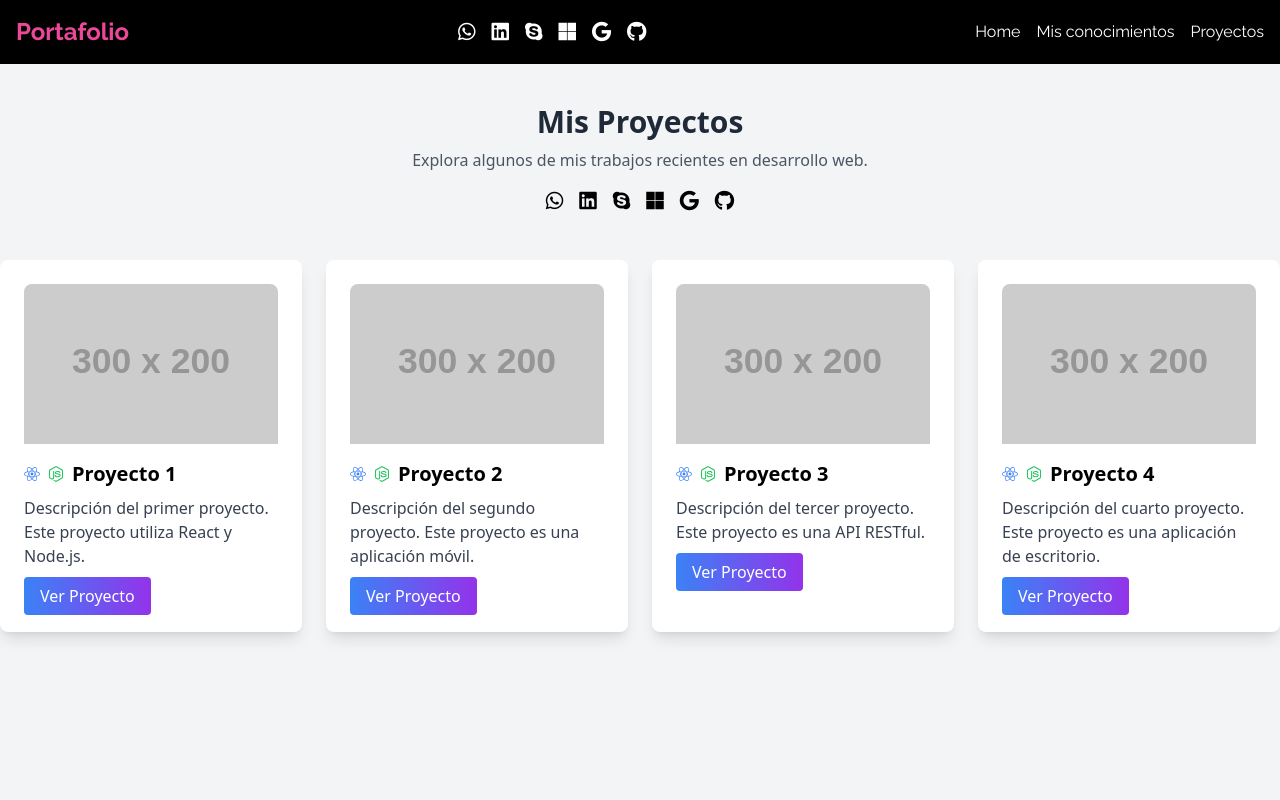
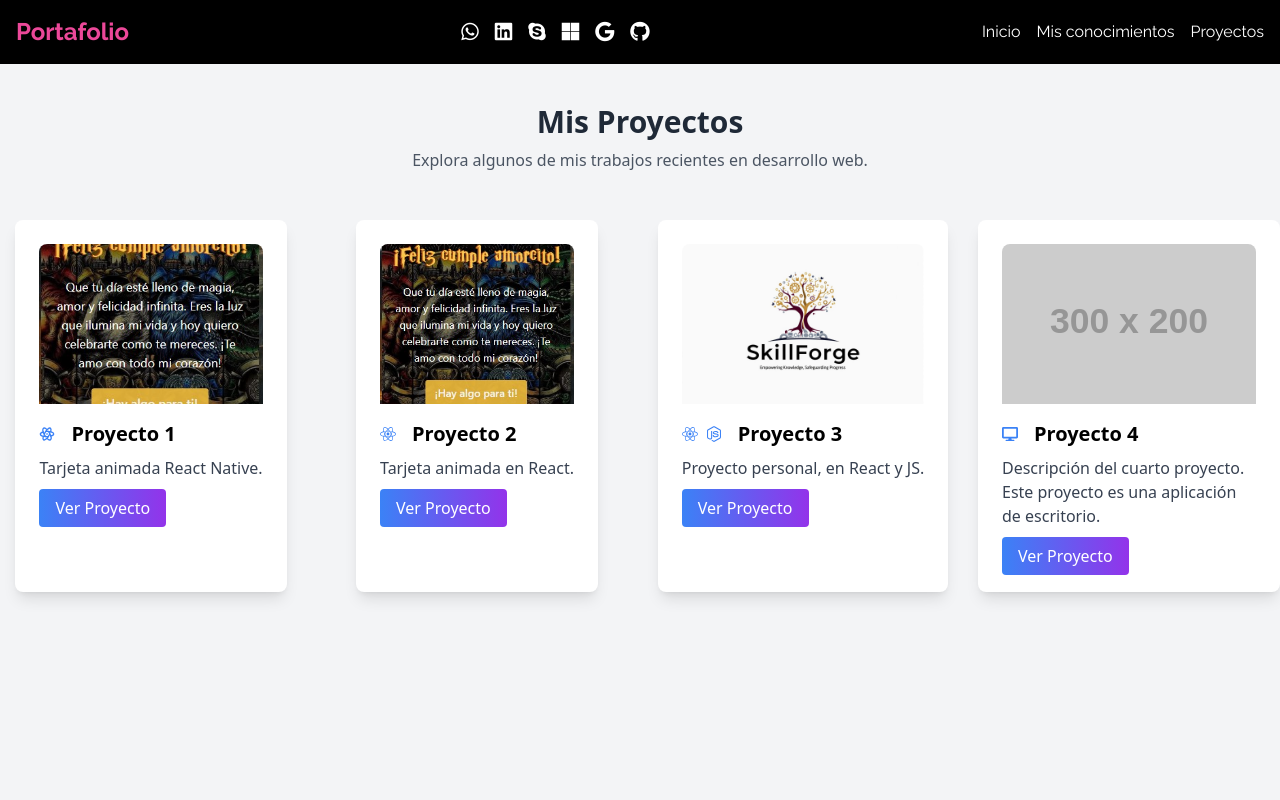
Before and after one commit to desaweb92/Portafolio, a React (Vite) app: page /projects in a window 1280 px wide. Shown: the top 800 px of the page. Built offline with nearby package versions, Linux system fonts and the light colour scheme; a web font is replaced by a local one.

Commit message:
Ajustes header y projects

```diff
--- a/index.html
+++ b/index.html
@@ -2,7 +2,7 @@
 <html lang="en">
   <head>
     <meta charset="UTF-8" />
-    <link rel="icon" type="image/svg+xml" href="./src/assets/images/p.png" />
+    <link rel="icon" type="image/svg+xml" href="/src/assets/images/p.png" />
     <link rel="preconnect" href="https://fonts.googleapis.com">
 <link rel="preconnect" href="https://fonts.gstatic.com" crossorigin>
 <link href="https://fonts.googleapis.com/css2?family=Big+Shoulders+Stencil:opsz,wght@10..72,100..900&family=Dancing+Script:wght@400..700&family=Indie+Flower&family=Patrick+Hand&family=Raleway:ital,wght@0,100..900;1,100..900&display=swap" rel="stylesheet">
--- a/src/components/Header.jsx
+++ b/src/components/Header.jsx
@@ -1,11 +1,17 @@
-import React, { useState } from 'react';
+import React, { useState } from "react";
 import "../index.css";
-
+import { useNavigate } from "react-router-dom";
 const Header = () => {
   const [isMenuOpen, setIsMenuOpen] = useState(false);
-
+  const [isMobileMenuOpen, setIsMobileMenuOpen] = useState(false);
   const toggleMenu = () => {
     setIsMenuOpen(!isMenuOpen);
+  };
+  const navigate = useNavigate();
+
+  const handleNavigation = (path) => {
+    navigate(path);
+    setIsMobileMenuOpen(false); // Cerrar el menú móvil al navegar
   };
 
   return (
@@ -66,11 +72,14 @@ const Header = () => {
       </div>
 
       <div className="md:hidden">
-        <button
-          onClick={toggleMenu}
-          className="text-white focus:outline-none"
-        >
-          <svg className="w-6 h-6" fill="none" stroke="currentColor" viewBox="0 0 24 24" xmlns="http://www.w3.org/2000/svg">
+        <button onClick={toggleMenu} className="text-white focus:outline-none">
+          <svg
+            className="w-6 h-6"
+            fill="none"
+            stroke="currentColor"
+            viewBox="0 0 24 24"
+            xmlns="http://www.w3.org/2000/svg"
+          >
             {isMenuOpen ? (
               <path
                 strokeLinecap="round"
@@ -90,15 +99,38 @@ const Header = () => {
         </button>
       </div>
 
-      <nav className={`absolute top-full right-0 mt-2 bg-black p-4 rounded-lg shadow-lg transform transition-transform duration-300 md:static md:bg-transparent md:shadow-none md:p-0 md:mt-0 md:transform-none ${isMenuOpen ? 'translate-y-0' : '-translate-y-[300px]'}`}>
+      <nav
+        className={`absolute top-full right-0 mt-2 bg-black p-4 rounded-lg shadow-lg transform transition-transform duration-300 md:static md:bg-transparent md:shadow-none md:p-0 md:mt-0 md:transform-none ${
+          isMenuOpen ? "translate-y-0" : "-translate-y-[300px]"
+        }`}
+      >
         <ul className="flex flex-col space-y-4 md:flex-row md:space-y-0 md:space-x-4">
-          <li><a href="/" className="hover:text-pink-500">Home</a></li>
-          <li><a href="/stepssection" className="hover:text-pink-500">Mis conocimientos</a></li>
-          <li><a href="/projects" className="hover:text-pink-500">Proyectos</a></li>
+          <li>
+            <button
+              onClick={() => handleNavigation("/")}
+              className="hover:text-pink-500"
+            >
+              Inicio
+            </button>
+          </li>
+          <li>
+            <button
+              onClick={() => handleNavigation("/stepssection")}
+              className="hover:text-pink-500"
+            >
+              Mis conocimientos
+            </button>
+          </li>
+          <li>
+            <button
+              onClick={() => handleNavigation("/projects")}
+              className="hover:text-pink-500"
+            >
+              Proyectos
+            </button>
+          </li>
         </ul>
       </nav>
-
-
     </header>
   );
 };
--- a/src/components/ProjectCard.jsx
+++ b/src/components/ProjectCard.jsx
@@ -1,8 +1,7 @@
 import React from 'react';
 import { motion } from 'framer-motion';
-import { FaReact, FaNodeJs } from 'react-icons/fa'; // Ejemplo de iconos
 
-const ProjectCard = ({ title, description, link, imageSrc }) => {
+const ProjectCard = ({ title, description, link, imageSrc, icons }) => {
   return (
     <motion.div
       initial={{ opacity: 0, y: 50 }}
@@ -20,8 +19,9 @@ const ProjectCard = ({ title, description, link, imageSrc }) => {
         />
       )}
       <div className="flex items-center mb-2">
-        <FaReact className="text-blue-500 mr-2" />
-        <FaNodeJs className="text-green-500" />
+        {icons && icons.map((Icon, index) => (
+          <Icon key={index} className="text-blue-500 mr-2" />
+        ))}
         <h2 className="text-xl font-semibold ml-2">{title}</h2>
       </div>
       <p className="text-gray-700 mb-4">{description}</p>
--- a/src/components/ServicesSection.jsx
+++ b/src/components/ServicesSection.jsx
@@ -61,7 +61,7 @@ const ServicesSection = () => {
         overlayClassName="fixed inset-0 bg-gray-800 bg-opacity-75"
       >
         <motion.div
-          className="bg-white p-6 rounded-lg max-w-md mx-auto text-center relative border-t-[6px] border-b-[6px] border-l-[6px] border-r-[6px] border-purple-500"
+          className="w-[80%] bg-white p-6 rounded-lg max-w-md mx-auto text-center relative border-t-[6px] border-b-[6px] border-l-[6px] border-r-[6px] border-purple-500"
           style={neonShadowStyle}
           initial={{ opacity: 0, scale: 0.8 }}
           animate={{ opacity: 1, scale: 1 }}
--- a/src/pages/Projects.jsx
+++ b/src/pages/Projects.jsx
@@ -1,35 +1,39 @@
 import React from "react";
-import ProjectCard from "../components/ProjectCard"; // Asegúrate de que la ruta sea correcta
+import ProjectCard from "../components/ProjectCard";
+import TarjetaAnimada from "../assets/images/Tarjeta_animada.jpg";
+import LogoSkillForge from "../assets/images/Logo-SkillForge.jpeg";
+import { FaReact, FaNodeJs, FaDesktop } from 'react-icons/fa';
+import { TbBrandReactNative } from "react-icons/tb";
 
 const Projects = () => {
   const projects = [
     {
       title: "Proyecto 1",
-      description:
-        "Descripción del primer proyecto. Este proyecto utiliza React y Node.js.",
-      link: "https://proyecto1.com",
-      imageSrc: "https://via.placeholder.com/300x200?text=Proyecto+1",
+      description: "Tarjeta animada React Native.",
+      link: "felizcumplecosita.netlify.app",
+      imageSrc: TarjetaAnimada,
+      icons: [TbBrandReactNative], // Icono para el primer proyecto
     },
     {
       title: "Proyecto 2",
-      description:
-        "Descripción del segundo proyecto. Este proyecto es una aplicación móvil.",
-      link: "https://proyecto2.com",
-      imageSrc: "https://via.placeholder.com/300x200?text=Proyecto+2",
+      description: "Tarjeta animada en React.",
+      link: "https://tarjetaanimada.netlify.app/",
+      imageSrc: TarjetaAnimada,
+      icons: [FaReact], // Icono para el segundo proyecto
     },
     {
       title: "Proyecto 3",
-      description:
-        "Descripción del tercer proyecto. Este proyecto es una API RESTful.",
-      link: "https://proyecto3.com",
-      imageSrc: "https://via.placeholder.com/300x200?text=Proyecto+3",
+      description: "Proyecto personal, en React y JS.",
+      link: "skillforgeandrea.netlify.app",
+      imageSrc: LogoSkillForge,
+      icons: [FaReact, FaNodeJs], // Iconos para el tercer proyecto
     },
     {
       title: "Proyecto 4",
-      description:
-        "Descripción del cuarto proyecto. Este proyecto es una aplicación de escritorio.",
+      description: "Descripción del cuarto proyecto. Este proyecto es una aplicación de escritorio.",
       link: "https://proyecto4.com",
       imageSrc: "https://via.placeholder.com/300x200?text=Proyecto+4",
+      icons: [FaDesktop], // Icono para el cuarto proyecto
     },
   ];
 
@@ -40,56 +44,6 @@ const Projects = () => {
         <p className="w-[80%]  text-gray-600 mt-2">
           Explora algunos de mis trabajos recientes en desarrollo web.
         </p>
-        <div className="mt-4 space-x-4 flex justify-center">
-            <a
-              href="https://wa.me/04123687582"
-              target="_blank"
-              rel="noopener noreferrer"
-              className="hover:text-green-500"
-            >
-              <i className="fab fa-whatsapp fa-lg"></i>
-            </a>
-            <a
-              href="https://www.linkedin.com/in/andrea-xiomara-diaz-gomez-026643311"
-              target="_blank"
-              rel="noopener noreferrer"
-              className="hover:text-blue-700"
-            >
-              <i className="fab fa-linkedin fa-lg"></i>
-            </a>
-            <a
-              href="skype:live:.cid.3374ab41ca3ba99d"
-              target="_blank"
-              rel="noopener noreferrer"
-              className="hover:text-blue-500"
-            >
-              <i className="fab fa-skype fa-lg"></i>
-            </a>
-            <a
-              href="https://teams.microsoft.com/l/chat/0/andreadiaz9205@gmail.com"
-              target="_blank"
-              rel="noopener noreferrer"
-              className="hover:text-purple-500"
-            >
-              <i className="fab fa-microsoft fa-lg"></i>
-            </a>
-            <a
-              href="mailto:andreadiaz9205@gmail.com"
-              target="_blank"
-              rel="noopener noreferrer"
-              className="hover:text-purple-500"
-            >
-              <i className="fab fa-google fa-lg"></i>
-            </a>
-            <a
-          href="https://github.com/desaweb92?tab=repositories"
-          target="_blank"
-          rel="noopener noreferrer"
-          className="hover:text-purple-500"
-        >
-          <i className="fab fa-github fa-lg"></i>
-        </a>
-          </div>
       </div>
       <div className="grid grid-cols-1 md:grid-cols-2 lg:grid-cols-4 gap-6">
         {projects.map((project, index) => (
@@ -99,6 +53,7 @@ const Projects = () => {
             description={project.description}
             link={project.link}
             imageSrc={project.imageSrc}
+            icons={project.icons}
           />
         ))}
       </div>
--- a/tailwind.config.js
+++ b/tailwind.config.js
@@ -1,7 +1,7 @@
 /** @type {import('tailwindcss').Config} */
 module.exports = {
     content: [
-      "./index.html",
+      "/public/index.html",
       "./src/**/*.{js,ts,jsx,tsx}",
     ],
     theme: {
```
Also changed, not shown: src/assets/images/Logo-SkillForge.jpeg (added), src/assets/images/Tarjeta_animada.jpg (added), 11 other files (tests, documents, lock files or other folders).
